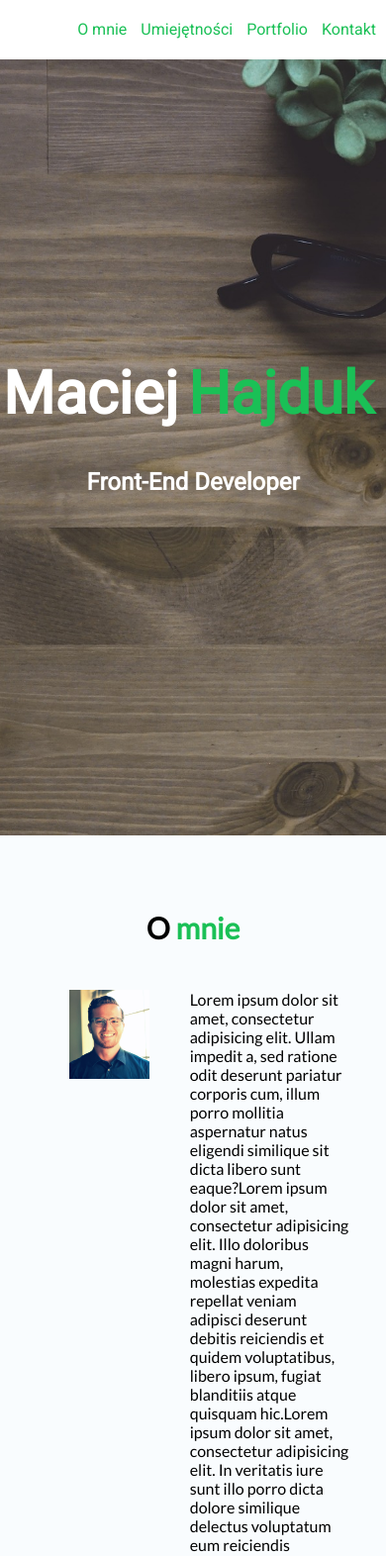
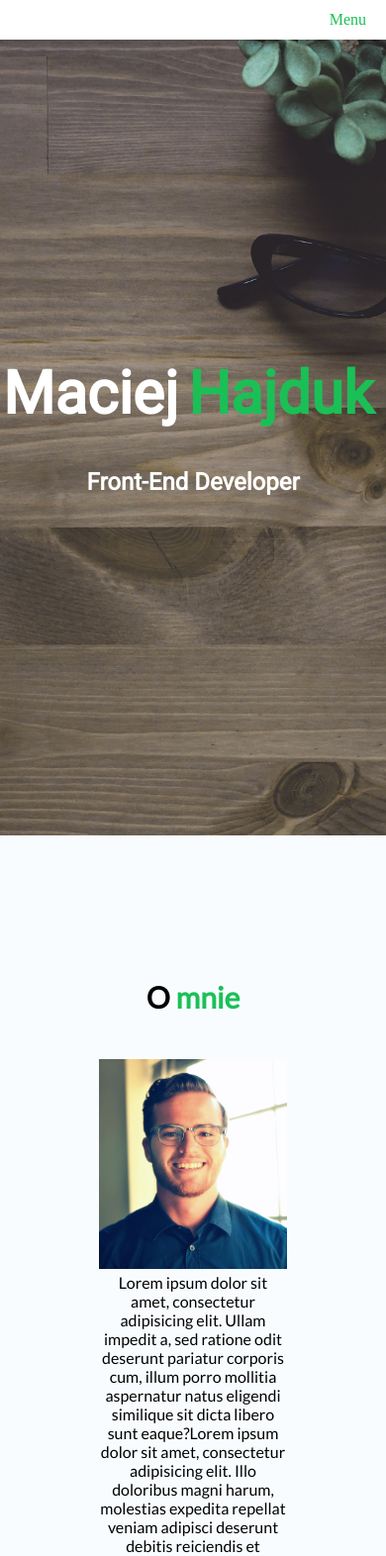
Before and after one commit to hajdukmaciej/portfolio, a plain HTML site: page index.html in a window 390 px wide. Shown: the top 1572 px of the page at 99% size. Drawn offline with Linux system fonts and the light colour scheme.

Commit message:
portfolia

```diff
--- /dev/null
+++ b/css/responsive.css
@@ -0,0 +1,29 @@
+@media all and (max-width: 1200px) {}
+
+@media all and (max-width: 992px) {}
+
+@media all and (max-width: 768px) {
+	#mobile-menu {
+		display: block;
+		text-align: right;
+		padding-right: 20px;
+		line-height: 40px;
+		color: #1AC056;
+	}
+	#menu ul {
+		display: none;
+	}
+	#menu #main-nav:checked + ul {
+		display: block;
+	}
+	#about figure img,
+	#about #img,
+	#about p{
+		width: 100%;
+		text-align: center
+	}
+
+
+	}
+
+@media all and (max-width: 480px) {}
--- a/css/style.css
+++ b/css/style.css
@@ -63,7 +63,7 @@ body {
 
 #about {
 	background-color: #f9fcfe;
-	padding: 30px
+	padding: 100px
 }
 
 #about h2 {
@@ -104,6 +104,7 @@ body {
 
 #skills {
 	text-align: center;
+	padding: 100px;
 }
 
 #skills .headerskills {
@@ -134,7 +135,7 @@ body {
 /*portfolio*/
 
 #portfolio {
-	padding: 75px;
+	padding: 100px;
 }
 
 #portfolio h2 {
@@ -261,16 +262,16 @@ body {
 	line-height: 35px;
 	margin-right: 30px;
 	text-align: center;
+	transition: all 0.4s;
 }
 
-/*formularz*/
+/*formularz input:not([type="sumbit"]) tutaj mozna wykluczyc np button z edycji*/
 
 #form {
 	display: inline-block;
 	width: 50%;
 	float: left;
 	padding-top: 50px;
-
 }
 
 #form .input {
@@ -316,5 +317,10 @@ body {
 
 footer {
 	background-color: #172633;
+	color: white;
+}
 
+#mobile-menu,
+#main-nav {
+	display: none;
 }
--- a/index.html
+++ b/index.html
@@ -3,18 +3,22 @@
 <head>
 	<meta charset="UTF-8">
 	<title>Moje portfolio</title>
+	<meta name="viewport" content="width=device-width, initial-scale=1.0">
 	<link href="https://fonts.googleapis.com/css?family=Lato:100,200, 300, 400, 500, 600|Roboto:100,400&amp;subset=latin-ext" rel="stylesheet">
+	<link rel="stylesheet" href="font-awesome-4.7.0/css/font-awesome.min.css">
 	<link rel="stylesheet" href="css/style.css">
-	<link rel="stylesheet" href="font-awesome-4.7.0/css/font-awesome.min.css">
+	<link rel="stylesheet" href="css/responsive.css">
 </head>
 
 <body>
 	<nav id="menu">
+	<label for="main-nav" id="mobile-menu">Menu</label>
+	<input type="checkbox" id="main-nav">
 		<ul>
-			<li class="menu-item"><a href="about">O mnie</a></li>
-			<li class="menu-item"><a href="skills">Umiejętności</a></li>
-			<li class="menu-item"><a href="portfolio">Portfolio</a></li>
-			<li class="menu-item"><a href="">Kontakt</a></li>
+			<li class="menu-item"><a href="#about">O mnie</a></li>
+			<li class="menu-item"><a href="#umie">Umiejętności</a></li>
+			<li class="menu-item"><a href="#portfolio">Portfolio</a></li>
+			<li class="menu-item"><a href="#contact">Kontakt</a></li>
 		</ul>
 	</nav>
 	<header id="header">
@@ -35,12 +39,13 @@
 	</section>
 	<!--umiejętności-->
 	<section id="skills">
-		<h2>Moje <span class="headerskills">umiejętności</span></h2>
+		<h2 id="umie">Moje <span class="headerskills">umiejętności</span></h2>
 		<p>Lorem ipsum dolor sit amet, consectetur adipisicing elit. Ullam impedit a, sed ratione odit deserunt pariatur corporis cum, illum porro mollitia aspernatur natus eligendi similique sit dicta libero sunt eaque?Lorem ipsum dolor sit amet, consectetur adipisicing elit. Illo doloribus magni harum, molestias expedita repellat veniam adipisci deserunt debitis reiciendis et quidem voluptatibus, libero ipsum, fugiat blanditiis atque quisquam hic.Lorem ipsum dolor sit amet, consectetur adipisicing elit. In veritatis iure sunt illo porro dicta dolore similique delectus voluptatum eum reiciendis necessitatibus doloribus expedita, magnam officiis iste repudiandae consectetur quia.</p>
 		<figure class="figure"><img src="icons/html5.png" alt=""></figure>
 		<figure class="figure"><img src="icons/css3.png" alt=""></figure>
 		<figure class="figure"><img src="icons/js.png" alt=""></figure>
 		<figure class="figure"><img src="icons/jquery.png" alt=""></figure>
+		<div id="clear"></div>
 	</section>
 	<!--portfolio-->
 	<section id="portfolio">
@@ -84,19 +89,18 @@
 			<adress>tel.606 74 57 59</adress><br> email:
 			<a href="mailto:kursy@akademia108.pl"> kursy@akademia108.pl</a><br>
 			<div id="icons">
-				<a href="https://"><i class="fa fa-facebook" aria-hidden="true"></i></a>
-				<a href="https://">	<i class="fa fa-google-plus" aria-hidden="true"></i></a>
+				<a href="https://facebook.com" target="_blank"><i class="fa fa-facebook" aria-hidden="true"></i></a>
+				<a href="https://google.com" target="_blank">	<i class="fa fa-google-plus" aria-hidden="true"></i></a>
 				<a href=""><i class="fa fa-twitter" aria-hidden="true"></i></a>
 				<a href=""><i class="fa fa-linkedin" aria-hidden="true"></i></a>
 			</div>
 		</div>
-
 		<div id="form">
 			<form action="https://formspree.io/hajdukmaciej3@gmail.com" method="post">
-			<input type="text" placeholder="Imię i nazwisko" class="input"><br>
-			<input type="email" placeholder="Adres e-mail" class="input"><br>
-			<textarea name="" id="textarea" cols="30" rows="10" placeholder="Wiadomość"></textarea><br>
-			<input type="button" value="Wyślij" class="button">
+				<input type="text" placeholder="Imię i nazwisko" class="input"><br>
+				<input type="email" placeholder="Adres e-mail" class="input"><br>
+				<textarea name="" id="textarea" cols="30" rows="10" placeholder="Wiadomość"></textarea><br>
+				<input type="button" value="Wyślij" class="button">
 			</form>
 		</div>
 		<div class="clear"></div>
```
